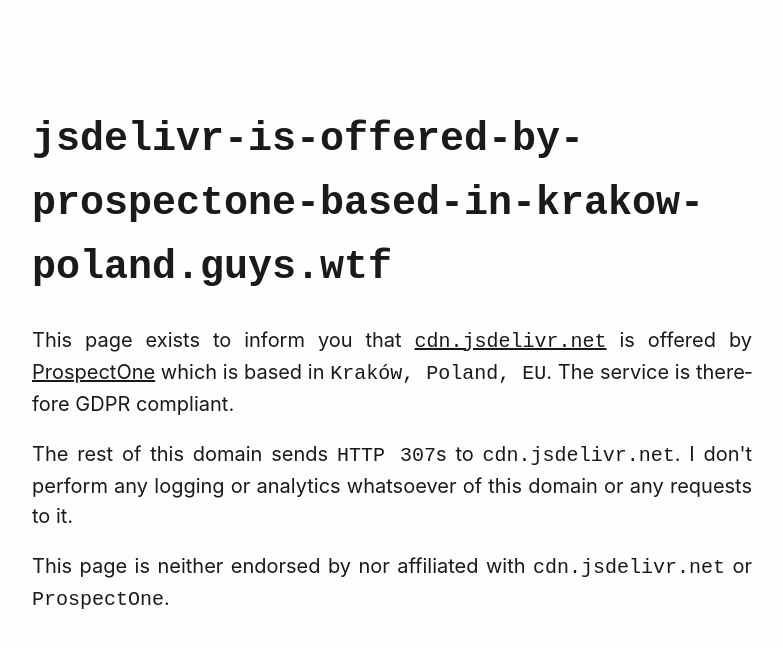
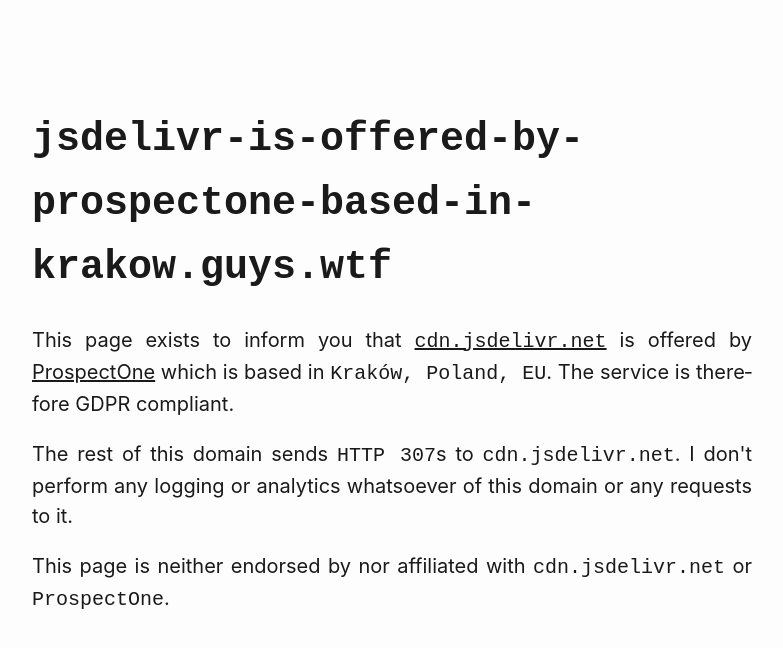
Before and after one commit to tkw1536/jsdelivr-is-offered-by-prospectone-based-in-krakow-poland.guys.wtf, a plain HTML site: page index.html in a window 1280 px wide. Shown: the whole page, without its empty margins (248-1031 px from the left). Drawn offline with Linux system fonts and the light colour scheme.

Commit message:
Rename domain because it is too long

```diff
--- a/index.html
+++ b/index.html
@@ -1 +1 @@
-<!DOCTYPE html><meta charset=UTF-8><title>jsDelivr Is Offered By ProspectOne Based In Kraków Poland Guys Wtf</title><style>html{line-height:1.5;  font-family: -apple-system,BlinkMacSystemFont,"Segoe UI",Roboto,Oxygen-Sans,Ubuntu,Cantarell,"Helvetica Neue",sans-serif;font-size:20px;color:#1a1a1a;background-color:#fdfdfd}body{margin:0 auto;max-width:36em;padding-left:50px;padding-right:50px;padding-top:50px;padding-bottom:50px;hyphens:auto;overflow-wrap:break-word;text-rendering:optimizeLegibility;font-kerning:normal}@media (max-width:600px){body{font-size:.9em;padding:1em}}h1{margin-top:1.4em}p{margin:1em 0;text-align:justify}a,a:visited{color:#1a1a1a}</style><main><div lang=en><h1><code>jsdelivr-is-offered-by-prospectone-based-in-krakow-poland.guys.wtf</code></h1><p>This page exists to inform you that <a href="https://cdn.jsdelivr.net"><code>cdn.jsdelivr.net</code></a> is offered by <a href=https://prospectone.io/>ProspectOne</a> which is based in <code>Kraków, Poland, EU</code>. The service is therefore GDPR compliant. <p>The rest of this domain sends <code>HTTP 307</code>s to <code>cdn.jsdelivr.net</code>. I don't perform any logging or analytics whatsoever of this domain or any requests to it.<p>This page is neither endorsed by nor affiliated with <code>cdn.jsdelivr.net</code> or <code>ProspectOne</code>. <script src="https://inform.everyone.wtf/legal.min.js"></script></p></div></main>
+<!DOCTYPE html><meta charset=UTF-8><title>jsDelivr Is Offered By ProspectOne Based In Kraków Guys Wtf</title><style>html{line-height:1.5;  font-family: -apple-system,BlinkMacSystemFont,"Segoe UI",Roboto,Oxygen-Sans,Ubuntu,Cantarell,"Helvetica Neue",sans-serif;font-size:20px;color:#1a1a1a;background-color:#fdfdfd}body{margin:0 auto;max-width:36em;padding-left:50px;padding-right:50px;padding-top:50px;padding-bottom:50px;hyphens:auto;overflow-wrap:break-word;text-rendering:optimizeLegibility;font-kerning:normal}@media (max-width:600px){body{font-size:.9em;padding:1em}}h1{margin-top:1.4em}p{margin:1em 0;text-align:justify}a,a:visited{color:#1a1a1a}</style><main><div lang=en><h1><code>jsdelivr-is-offered-by-prospectone-based-in-krakow.guys.wtf</code></h1><p>This page exists to inform you that <a href="https://cdn.jsdelivr.net"><code>cdn.jsdelivr.net</code></a> is offered by <a href=https://prospectone.io/>ProspectOne</a> which is based in <code>Kraków, Poland, EU</code>. The service is therefore GDPR compliant. <p>The rest of this domain sends <code>HTTP 307</code>s to <code>cdn.jsdelivr.net</code>. I don't perform any logging or analytics whatsoever of this domain or any requests to it.<p>This page is neither endorsed by nor affiliated with <code>cdn.jsdelivr.net</code> or <code>ProspectOne</code>. <script src="https://inform.everyone.wtf/legal.min.js"></script></p></div></main>
```
Also changed, not shown: 2 other files.
